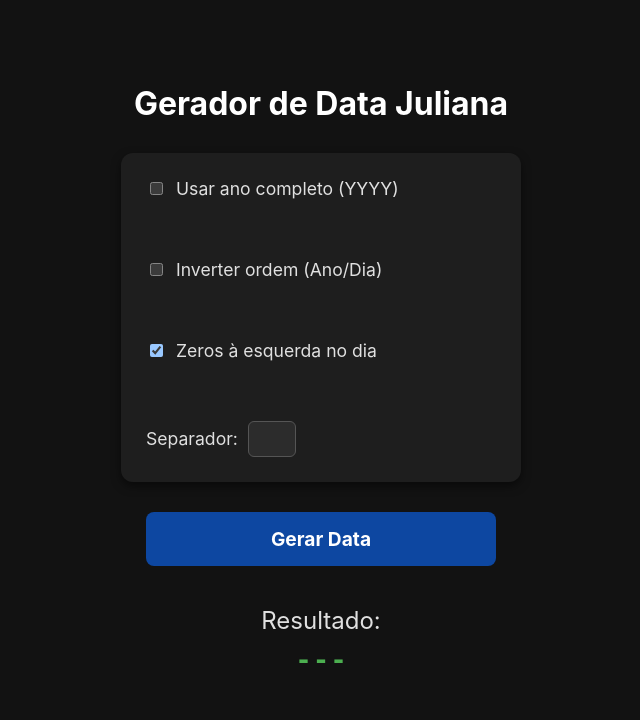
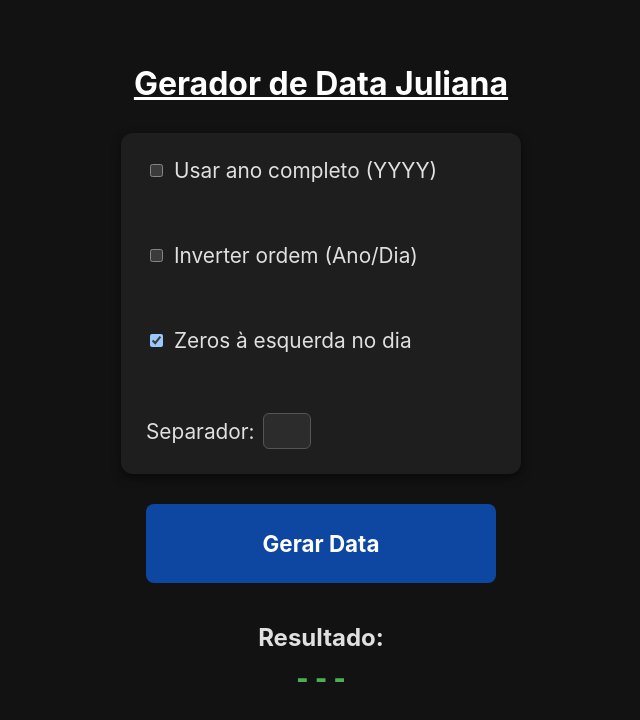
Before and after one commit to MaiteALC/julian-date-generator, a website: page src/index.html in a window 1280 px wide. Shown: the whole page, without its empty margins (319-959 px from the left). Drawn offline with Linux system fonts and the light colour scheme.

Commit message:
refactor(ui): adjust spacing and fonts to improve readability

```diff
--- a/src/styles.css
+++ b/src/styles.css
@@ -24,6 +24,7 @@ h1 {
   text-align: center;
   margin-bottom: 30px;
   color: #ffffff;
+  text-decoration: underline;
 }
 
 div {
@@ -39,10 +40,10 @@ div {
 }
 
 label {
-  font-size: 1.1rem;
+  font-size: 1.3rem;
   display: flex;
   align-items: center;
-  gap: 10px;
+  gap: 8px;
 }
 
 input[type="text"] {
@@ -67,8 +68,8 @@ input[type="text"]:focus {
   color: white;
   border: none;
   border-radius: 8px;
-  padding: 15px 30px;
-  font-size: 1.2rem;
+  padding: 26px 20px;
+  font-size: 1.4rem;
   font-weight: bold;
   font-family: inherit;
   width: 100%;
@@ -83,14 +84,14 @@ input[type="text"]:focus {
 h2 {
   margin-top: 40px;
   text-align: center;
-  font-weight: normal;
+  font-weight: bold;
 }
 
 #result {
   color: #4caf50;
   font-family: monospace;
   font-weight: bold;
-  font-size: 1.5em;
+  font-size: 1.6em;
   display: block;
   margin-top: 10px;
 }
```
